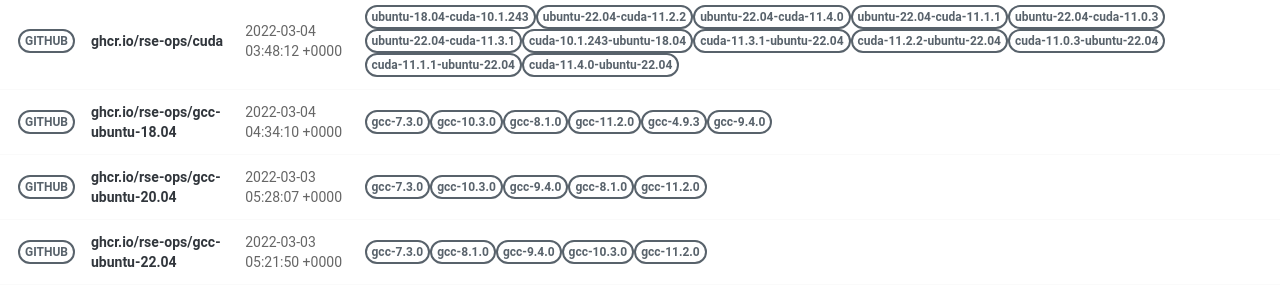
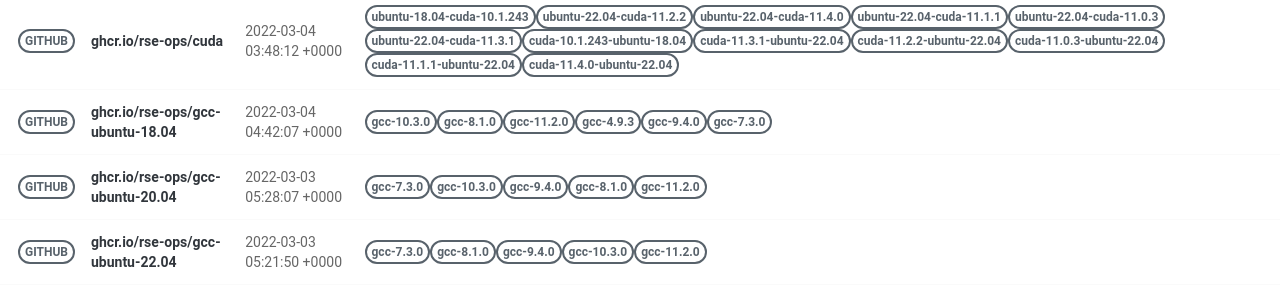
Before and after one commit to rse-ops/docker-images, a Jekyll site: the page built from pages/index.md, in a window 1280 px wide. Shown: the part 502-801 px from the top of the page. Built offline with Jekyll 4.4.1, drawn with Linux system fonts in a browser that asks for light colours; nearby versions of some CDN libraries.

Commit message:
Automated push to update library 2022-03-04

```diff
--- a/_library/ghcr.io-rse-ops-gcc-ubuntu-18.04.md
+++ b/_library/ghcr.io-rse-ops-gcc-ubuntu-18.04.md
@@ -1,14 +1,11 @@
 ---
 layout: container
 name: ghcr.io/rse-ops/gcc-ubuntu-18.04
-updated_at: 2022-03-04 04:34:10.643842
+updated_at: 2022-03-04 04:42:07.044792
 
 
 container_url: https://github.com/orgs/rse-ops/packages/container/package/gcc-ubuntu-18.04
 versions:
- - tag: gcc-7.3.0
-   dockerfile: https://github.com/rse-ops/docker-images/blob/main/ubuntu/gcc/Dockerfile
-   manifest: https://crane.ggcr.dev/manifest/ghcr.io/rse-ops/gcc-ubuntu-18.04:gcc-7.3.0
  - tag: gcc-10.3.0
    dockerfile: https://github.com/rse-ops/docker-images/blob/main/ubuntu/gcc/Dockerfile
    manifest: https://crane.ggcr.dev/manifest/ghcr.io/rse-ops/gcc-ubuntu-18.04:gcc-10.3.0
```
Also changed, not shown: other parts of _library/ghcr.io-rse-ops-gcc-ubuntu-18.04.md (+3 -0 lines).
